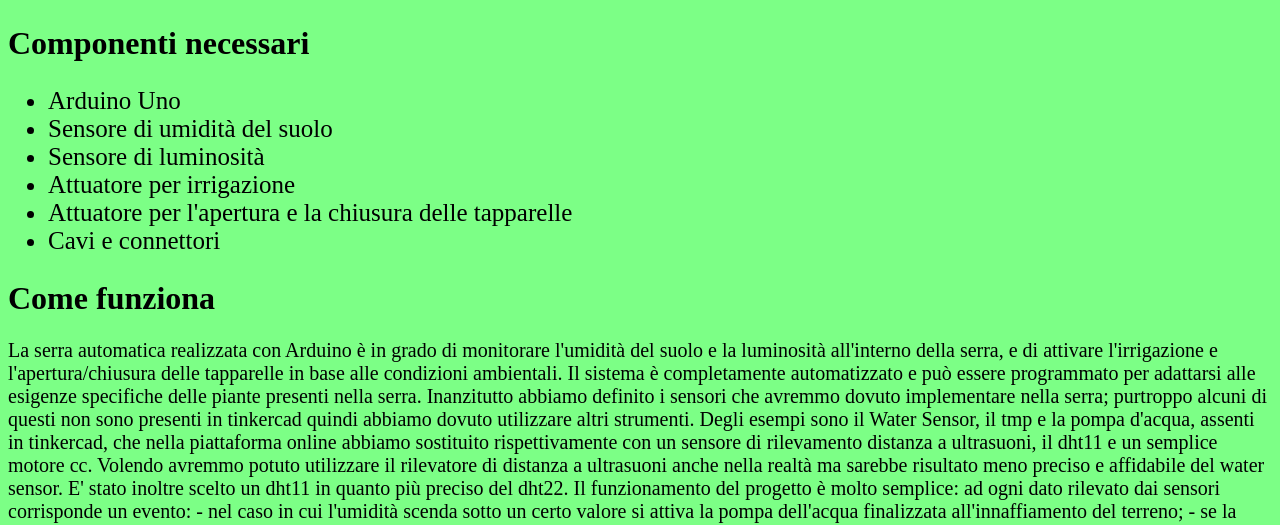
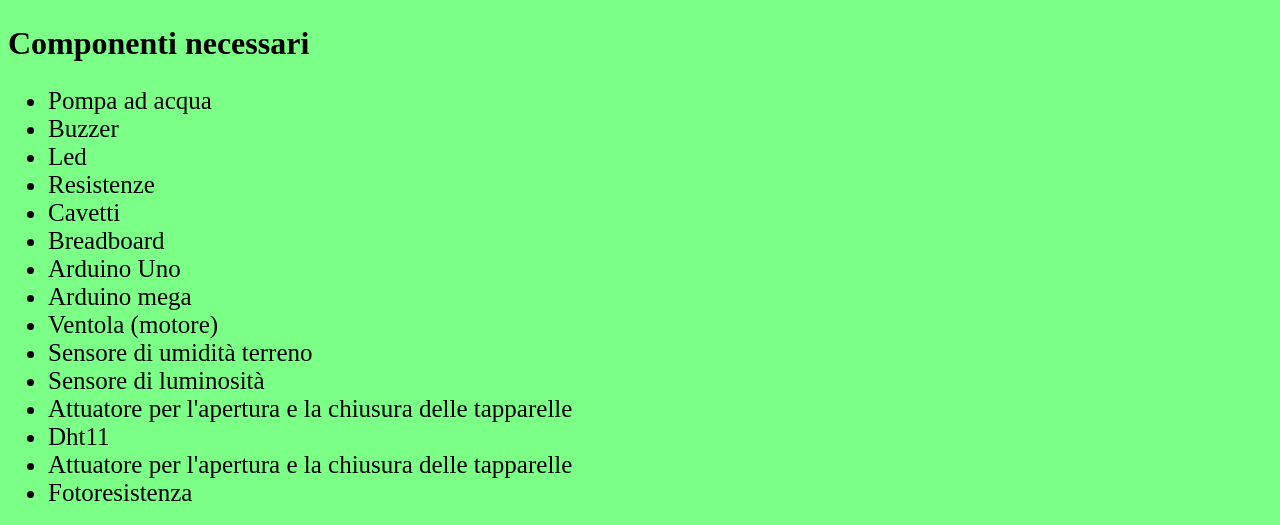
Before and after one commit to LorenzoEsposito0/Serra, a plain HTML site: page progettoTelecomunicazioni/index.html in a window 1280 px wide. Shown: the part 890-1415 px from the top of the page. Drawn offline with Linux system fonts and the light colour scheme.

Commit message:
cambianto index con nuovi stili

```diff
--- a/progettoTelecomunicazioni/index.html
+++ b/progettoTelecomunicazioni/index.html
@@ -4,32 +4,38 @@
     <title>Monitoraggio serra - ARDUINO</title>
     <link rel="stylesheet" href="styleSerraArduino.css">
 </head>
-<body  class="font">
-        <h1 class="title"><b>Serra Automatica con Arduino</b></h1>
+<body class="font">
+    <h1 class="title">Serra Automatica con Arduino</h1>
     <p class="paragrafo"><b>AUTOMATIZZA LA TUA SERRA CON ARDUINO</b></p>
     <img class="foto1" src="Immagini/FotoArduino.png" alt="Immagine di una serra automatica realizzata con Arduino" title="Serra Automatica">
-        <h1 >Componenti necessari</h1>
+    <h1>Componenti necessari</h1>
     <ul class="Strumenti">
+       <li>Pompa ad acqua</li>
+        <li>Buzzer</li>
+        <li>Led </li>
+        <li>Resistenze</li>
+        <li>Cavetti</li>
+        <li>Breadboard</li>
         <li>Arduino Uno</li>
-            <li>Sensore di umidità del suolo</li>
+        <li>Arduino mega </li>
+        <li>Ventola (motore)</li>
+        <li>Sensore di umidità terreno </li>
         <li>Sensore di luminosità</li>
-            <li>Attuatore per irrigazione</li>
         <li>Attuatore per l'apertura e la chiusura delle tapparelle</li>
-            <li>Cavi e connettori</li>
+        <li>Dht11 </li>
+        <li>Attuatore per l'apertura e la chiusura delle tapparelle</li>
+        <li>Fotoresistenza</li>
     </ul>
     <h1>Come funziona</h1>
-        <p class="procedimento">La serra automatica realizzata con Arduino è in grado di monitorare l'umidità del suolo e la luminosità all'interno della serra, e di attivare l'irrigazione e l'apertura/chiusura delle tapparelle in base alle condizioni ambientali. Il sistema è completamente automatizzato e può essere programmato per adattarsi alle esigenze specifiche delle piante presenti nella serra.
+    <p class="procedimento">
+        La serra automatica realizzata con Arduino è in grado di monitorare l'umidità del suolo e la luminosità all'interno della serra, e di attivare l'irrigazione e l'apertura/chiusura delle tapparelle in base alle condizioni ambientali. Il sistema è completamente automatizzato e può essere programmato per adattarsi alle esigenze specifiche delle piante presenti nella serra.
         Inanzitutto abbiamo definito i sensori che avremmo dovuto implementare nella serra; purtroppo alcuni di questi non sono presenti in tinkercad quindi abbiamo dovuto utilizzare altri strumenti. Degli esempi sono il Water Sensor, il tmp e la pompa d'acqua, assenti in tinkercad, che nella piattaforma online abbiamo sostituito rispettivamente con un sensore di rilevamento distanza a ultrasuoni, il dht11 e un semplice motore cc.
-
-            Volendo avremmo potuto utilizzare il rilevatore di distanza a ultrasuoni anche nella realtà ma sarebbe risultato meno preciso e affidabile del water sensor.
-            E' stato inoltre scelto un dht11 in quanto più preciso del dht22.
-
+        Volendo avremmo potuto utilizzare il rilevatore di distanza a ultrasuoni anche nella realtà ma sarebbe risultato meno preciso e affidabile del water sensor. E' stato inoltre scelto un dht11 in quanto più preciso del dht22.
         Il funzionamento del progetto è molto semplice: ad ogni dato rilevato dai sensori corrisponde un evento:
-            -  nel caso in cui l'umidità scenda sotto un certo valore si attiva la pompa dell'acqua finalizzata all'innaffiamento del terreno;
-            - se la temperatura ambientale si alza sopra la soglia definita allora si attiva la ventola di raffreddanento
-            - nel caso in cui il livello dell'acqua del serbatoio scenda sotto il livello definito si attiva il buzzer
-            - se l'ambiente non fornisce abbastanza luce viene attivato un led artificiale
-
+        - nel caso in cui l'umidità scenda sotto un certo valore si attiva la pompa dell'acqua finalizzata all'innaffiamento del terreno;
+        - se la temperatura ambientale si alza sopra la soglia definita allora si attiva la ventola di raffreddamento;
+        - nel caso in cui il livello dell'acqua del serbatoio scenda sotto il livello definito si attiva il buzzer;
+        - se l'ambiente non fornisce abbastanza luce viene attivato un led artificiale.
         Tutti i dati rilevati dai sensori sono riportarti sullo schermo lcd in tempo reale.
     </p>
     <h2>Schema elettrico</h2>
```
Lines whose indentation alone changed are shown as unchanged.
